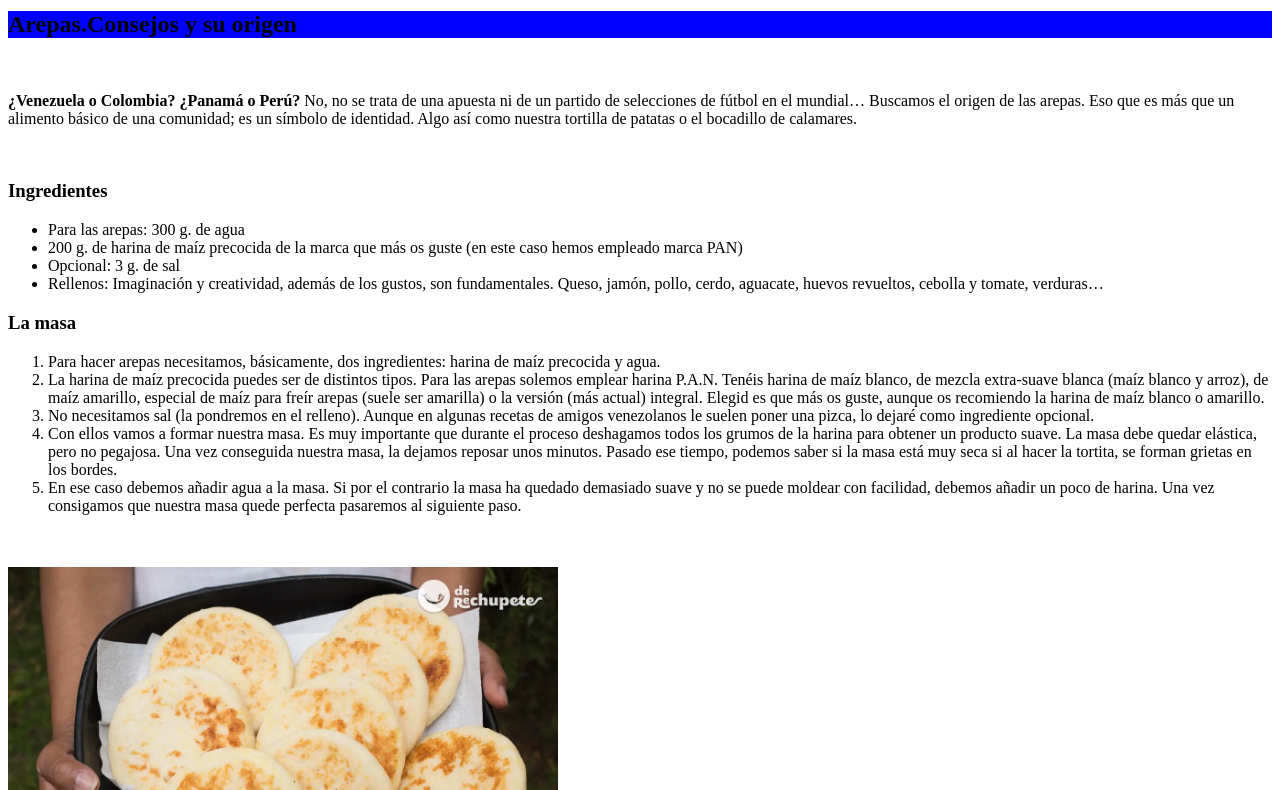
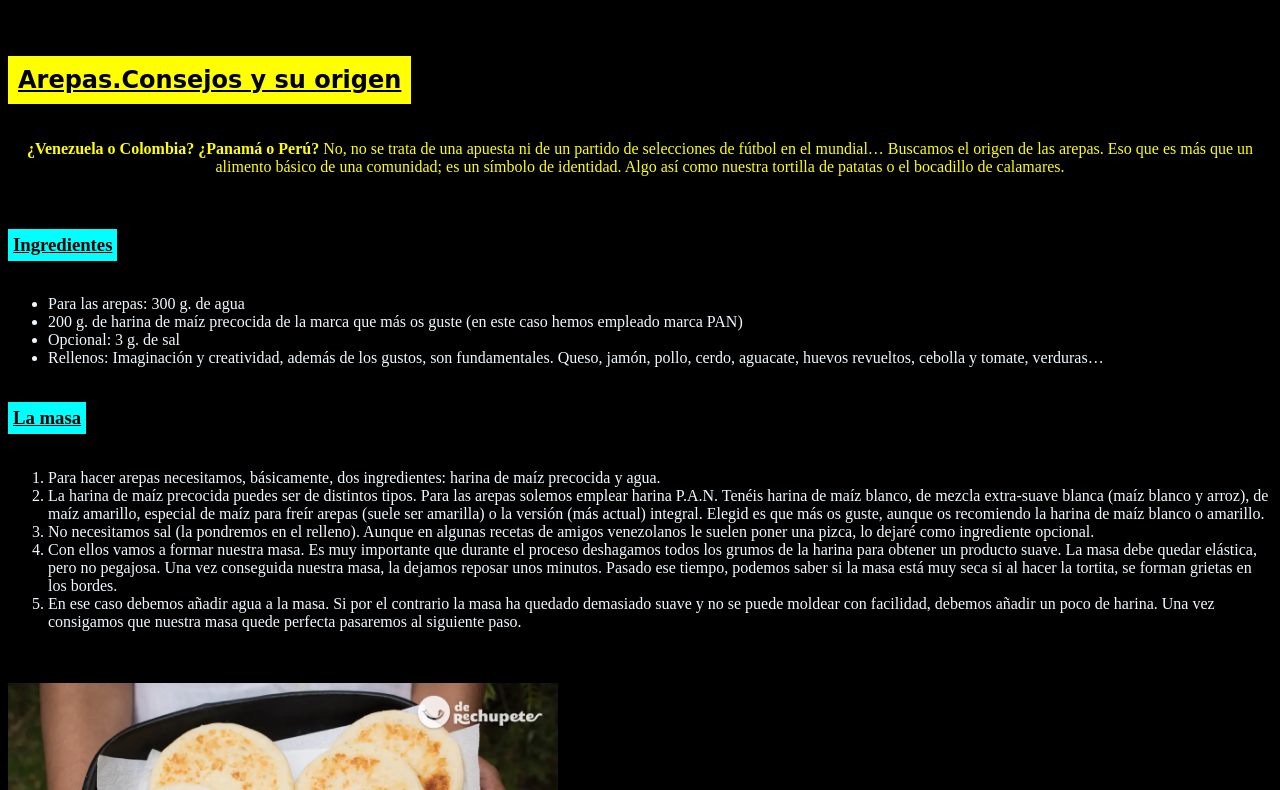
Before and after one commit to facuundomartinez/FrontEND, a plain HTML site: page index.html in a window 1280 px wide. Shown: the part 107-897 px from the top of the page. Drawn offline with Linux system fonts and the light colour scheme; a web font is replaced by a local one.

Commit message:
Add files via upload

```diff
--- /dev/null
+++ b/css/main.css
@@ -0,0 +1,34 @@
+body { background-color: black ;
+color: aliceblue;
+      }
+      h1{text-align: center;
+      font-size: 50px;
+      color: aqua;
+      text-decoration-line: underline;
+      text-decoration-color: antiquewhite;
+      }
+
+      h2{
+      font-family: 'Rubik Dirt', cursive;
+      color: black;
+      background-color: yellow;
+      display: inline-block;
+      padding: 10px;
+text-decoration-line: underline;
+text-decoration-color: rgb(0, 0, 0);}
+
+      h3{
+            background-color: aqua;
+            color: black;
+            display: inline-block;
+            padding: 5px;
+            text-decoration-line: underline;
+            text-decoration-color: black;
+
+      }
+      .under{
+            text-align: center;
+            color:yellow;
+
+
+      }
--- a/index.html
+++ b/index.html
@@ -3,14 +3,19 @@
 <head>
 	<title>diseño web</title>
 	<meta charset="utf-8">
+	<link rel="stylesheet" href="./css/main.css"
+	<link rel="preconnect" href="https://fonts.googleapis.com">
+<link rel="preconnect" href="https://fonts.gstatic.com" crossorigin>
+<link href="https://fonts.googleapis.com/css2?family=Rubik+Dirt&display=swap" rel="stylesheet">
 
 </head>
 <body>
-<h1 style="color: #00ffff">plato tipico de venezuela</h1>
+<h1>Plato Tipico De Venezuela</h1>
+
 <br>
-<h2 style="background-color: #0000ff">Arepas.Consejos y su origen</h2>
+<h2>Arepas.Consejos y su origen</h2>
 <br>
-<p><b>¿Venezuela o Colombia? ¿Panamá o Perú?</b> No, no se trata de una apuesta ni de un partido de selecciones de fútbol en el mundial… Buscamos el origen de las arepas. Eso que es más que un alimento básico de una comunidad; es un símbolo de identidad. Algo así como nuestra tortilla de patatas o el bocadillo de calamares.</p>
+<p class="under"><b>¿Venezuela o Colombia? ¿Panamá o Perú?</b> No, no se trata de una apuesta ni de un partido de selecciones de fútbol en el mundial… Buscamos el origen de las arepas. Eso que es más que un alimento básico de una comunidad; es un símbolo de identidad. Algo así como nuestra tortilla de patatas o el bocadillo de calamares.</p>
 <br>
 <h3>Ingredientes</h3>
 <ul>
@@ -39,7 +44,14 @@
 <iframe width="560" height="315" src="https://www.youtube.com/embed/gofd9jFHLgc" title="YouTube video player" frameborder="0" allow="accelerometer; autoplay; clipboard-write; encrypted-media; gyroscope; picture-in-picture" allowfullscreen></iframe>
 <br>
 <iframe src="https://www.google.com/maps/embed?pb=!1m18!1m12!1m3!1d502195.99254593713!2d-67.43181749361034!3d10.46861032308452!2m3!1f0!2f0!3f0!3m2!1i1024!2i768!4f13.1!3m3!1m2!1s0x8c2a58adcd824807%3A0x93dd2eae0a998483!2sCaracas%2C%20Distrito%20Capital%2C%20Venezuela!5e0!3m2!1ses-419!2sar!4v1663296163108!5m2!1ses-419!2sar" width="600" height="450" style="border:0;" allowfullscreen="" loading="lazy" referrerpolicy="no-referrer-when-downgrade"></iframe>
-
-
+<br>
+<br>
+<br>
+<br>
+<a href="https://www.google.com.ar/" title="apreta aqui" target="_blank"> google  </a>
+<br>
+<br>
+<br>
+<br>
 </body>
 </html>
```
